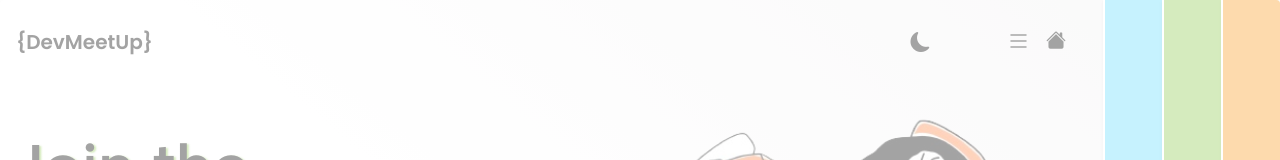
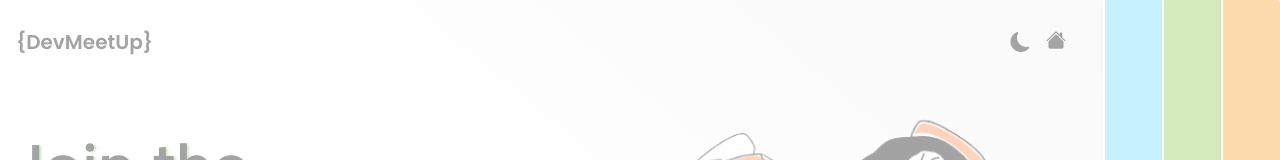
Before and after one commit to kid-us/DevMeetUp, a React (Vite) app: page / in a window 1280 px wide. Shown: the top 160 px of the page. Built offline with nearby package versions, Linux system fonts and the light colour scheme.

Commit message:
Hero page added.

```diff
--- a/src/components/Home/Hero.tsx
+++ b/src/components/Home/Hero.tsx
@@ -55,7 +55,7 @@ const Hero = () => {
 
             {/* Good Message */}
             {showFinalMessage && (
-              <p className="lg:block hidden mt-10 text-soft font-semibold">
+              <p className="lg:block hidden mt-10 text-soft">
                 {words.map((word, index) => (
                   <motion.span
                     key={index}
@@ -70,7 +70,7 @@ const Hero = () => {
               </p>
             )}
 
-            <div className="mt-5">
+            <div className="lg:mt-5 mt-10">
               <EncryptButton name="Register" />
             </div>
 
--- a/src/components/Navbar/Navbar.tsx
+++ b/src/components/Navbar/Navbar.tsx
@@ -69,7 +69,7 @@ const Navbar = () => {
                 toggleTheme;
                 setViewMenu(true);
               }}
-              className={`bi-list lg:me-14 text-2xl`}
+              className={`lg:hidden block bi-list lg:me-14 text-2xl`}
             ></button>
           </div>
         </div>
```
